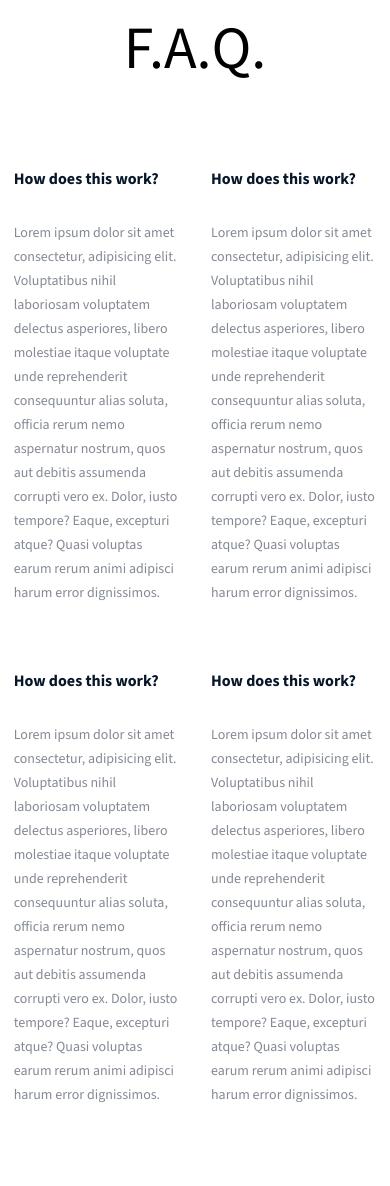
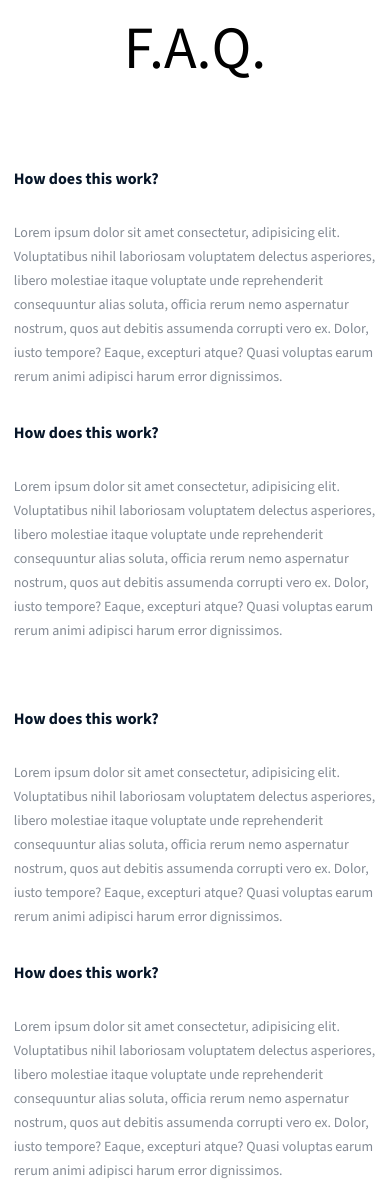
Before and after one commit to vehktaur/smile_school, a website: page public/index.html in a window 390 px wide. Shown: the part 3563-4749 px from the top of the page. Drawn offline with nearby package versions, Linux system fonts and the light colour scheme.

Commit message:
make faq single column on mobile

```diff
--- a/public/index.html
+++ b/public/index.html
@@ -238,7 +238,7 @@
       <section class="faq_section">
         <div class="container">
           <h2 class="faq_title">F.A.Q.</h2>
-          <div class="grid items-baseline grid-cols-2 text-left gap-8 mb-16">
+          <div class="grid items-baseline grid-cols-1 sm:grid-cols-2 text-left gap-8 mb-16">
             <article class="faq">
               <h3>How does this work?</h3>
               <p>
@@ -264,7 +264,7 @@
               </p>
             </article>
           </div>
-          <div class="grid items-baseline grid-cols-2 text-left gap-8">
+          <div class="grid items-baseline grid-cols-1 sm:grid-cols-2 text-left gap-8">
             <article class="faq">
               <h3>How does this work?</h3>
               <p>
```
Also changed, not shown: public/styles.css.
